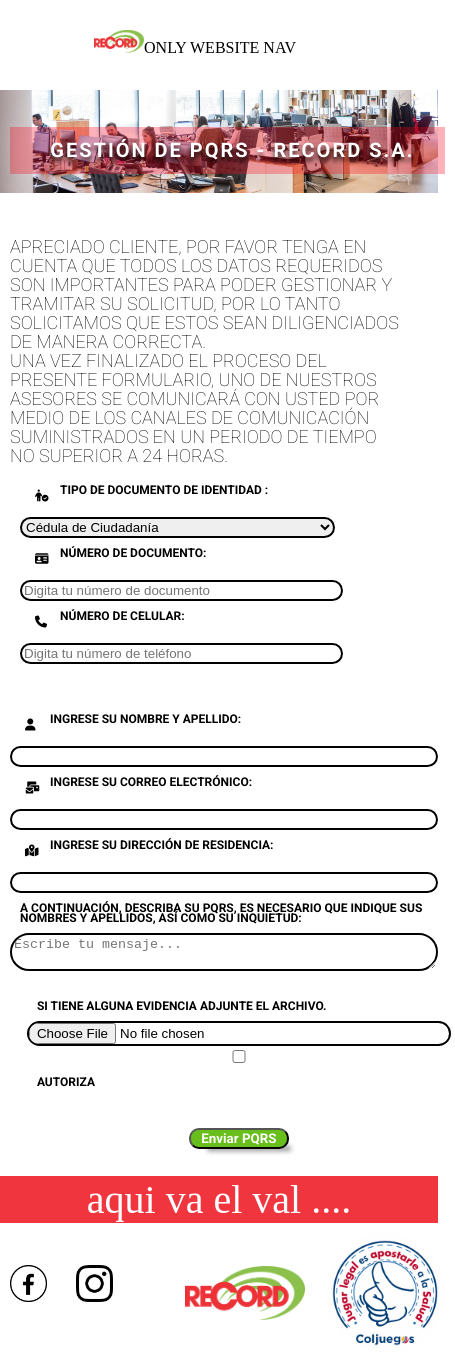
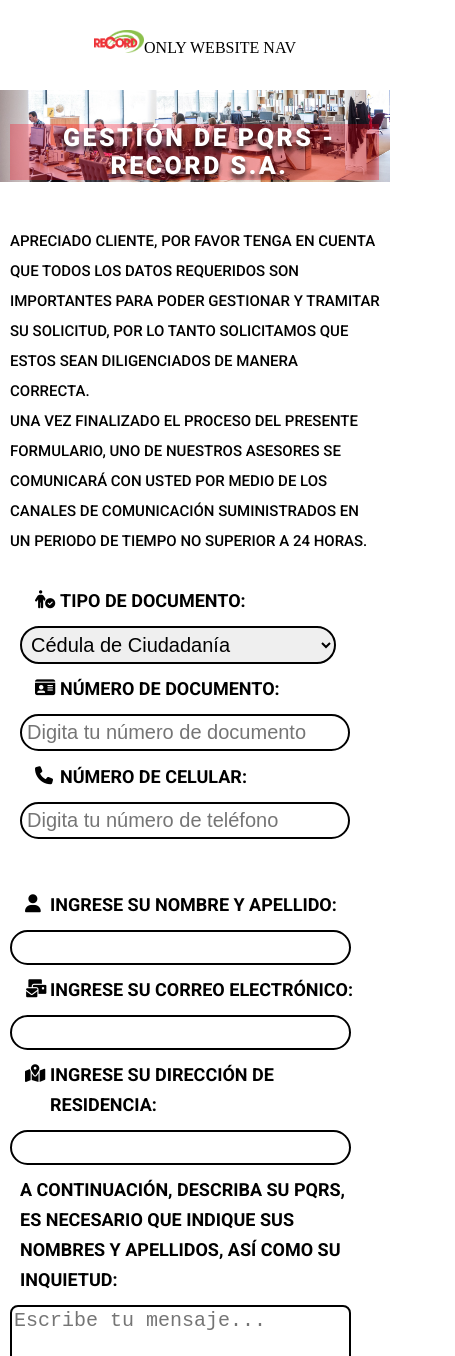
Before and after one commit to deyes19/PRACTICASHTML, a plain HTML site: page PQR/index.html in a window 390 px wide. Shown: the top 1356 px of the page, 455 px wide, since content can reach past the window. Drawn offline with Linux system fonts and the light colour scheme.

Commit message:
Finalizado el maquetado arreglado

```diff
--- a/PQR/css/style.css
+++ b/PQR/css/style.css
@@ -14,26 +14,8 @@
     margin: 0;
     background-color:rgba(255, 255, 255, 5)
 }
-.sidebar {
-    width: 20%;
-    height:100%;
-    background-color: rgba(240, 53, 63, 1.0)
-
-}
-
-.container{
-    display: flex;
-    width: 100%;
-    height: 1200px;
-    background-color: gray;
-}
-.container .main{
-    width:80%;
-    height:1200px;
-    background-color:white;
-}
 .main .articulo h1{
-    width: 97%;
+    width: 92%;
     margin-top:40px;
     padding:0 0 0 10px;
     font-family: 'Roboto';
@@ -51,9 +33,9 @@
     color: #FFFFFF;
 }
 .main .articulo p{
-    width: 90%;
+    width: 95%;
     margin-top:40px;
-    padding:0 0 10px 10px;
+    padding:0 10px 10px 10px;
 
 }
 
@@ -66,11 +48,11 @@
 .documentos {
     display: grid;
     grid-template-columns: 1fr 1fr 1fr;
-    grid-template-rows: 1fr 1fr;
+    grid-template-rows: 1fr 0 0 0;
     justify-content: space-between;
     padding: 0 0 0 20px;
 
-    width: 90%;
+    width: 95%;
     height: auto;
     background-color:rgb(255, 255, 255);
 }
@@ -80,7 +62,7 @@
 
 }
 .datos{
-    width: 90%;
+    width: 95%;
     height: auto;
     margin-top:40px;
     padding:0 0 20px 10px;
@@ -90,7 +72,7 @@
 
 }
 .subir{
-    width: 90%;
+    width: 95%;
     margin: 40px 0 0;
     padding:0 0 20px 10px;
     display: grid;
@@ -127,16 +109,18 @@ p{
     font-family: 'Roboto';
     font-style: normal;
     font-weight: 90;
-    font-size: 18px;
-    line-height: 19px;
+    font-size: 25px;
+    line-height: 30px;
     text-transform: uppercase;
     color: #000000;
+    padding: 10px 10px 20px 10px;
+    margin-bottom: 10px;
 }
 label{
     font-family: 'Roboto';
     font-style: normal;
     font-weight: 700;
-    font-size: 14px;
+    font-size: 18px;
     line-height: 10px;
     text-transform: uppercase;
     padding: 10px 10px 10px 10px;
@@ -156,13 +140,12 @@ h1{
     text-shadow: 0px 4px 4px rgba(0, 0, 0, 0.25), 0px 4px 4px rgba(0, 0, 0, 0.25), 0px 4px 4px rgba(0, 0, 0, 0.25), 0px 4px 4px rgba(0, 0, 0, 0.25);
 }
 
-
 .red1{
     display: grid;
     align-items: center;
     background-color: rgba(240, 53, 63, 1.0);
     color: rgb(255, 255, 255);
-    width: 100%;
+    width: 95%;
     font-size: 40px;
     text-align: center;
 }
@@ -228,13 +211,12 @@ h1{
 }
 
 .certif{
-    width: 100%;
     display: flex;
     justify-content: center;
     align-items: center;
 
 
-    width: 100%;
+    width: 95%;
     height: auto;
     background-color:rgb(255, 255, 255);
 }
@@ -243,13 +225,18 @@ h1{
     -moz-border-radius: 98px 98px 98px 98px;
     -webkit-border-radius: 98px 98px 98px 98px;
     border: 2px solid black;
-    width: 80%;
+    width: 60%;
+    justify-content: center;
+    align-items: center;
+    font-size: 20px;
+    padding: 5px;
 }
 .datos input{
     border-radius: 98px 98px 98px 98px;
     -moz-border-radius: 98px 98px 98px 98px;
     -webkit-border-radius: 98px 98px 98px 98px;
     border: 2px solid black;
+    font-size: 25px;
 }
 .evidencia input{
     border-radius: 98px 98px 98px 98px;
@@ -270,13 +257,19 @@ select {
 
 
 textarea {
-    border-radius: 98px 98px 98px 98px;
-    -moz-border-radius: 98px 98px 98px 98px;
-    -webkit-border-radius: 98px 98px 98px 98px;
+    border-radius: 8px 8px 8px 8px;
+    -moz-border-radius: 8px 8px 8px 8px;
+    -webkit-border-radius: 8px 8px 8px 8px;
     border: 2px solid black;
+    font-size: 20px;
+    float: left;
+    width: 100%;
+    min-height: 75px;
+    outline: none;
+    resize: none;
 }
 
-button{
+.button{
     --webkit-box-shadow: 10px 10px 5px -8px rgba(0,0,0,0.43);
 -moz-box-shadow: 10px 10px 5px -8px rgba(0,0,0,0.43);
 box-shadow: 10px 10px 5px -8px rgba(0,0,0,0.43);
@@ -319,6 +312,8 @@ li{
 
 }
 
+
+
 @media (max-width: 980px){
 
 .container{
@@ -336,42 +331,48 @@ li{
     height: auto;
     background-color:rgb(255, 255, 255);
 }
+.doc1{
+    width: 90%;
+}
 label{
     display: flex;
     font-family: 'Roboto';
     font-style: normal;
     font-weight: 700;
-    font-size: 12px;
-    line-height: 10px;
+    font-size: 18x;
+    line-height: 30px;
     text-transform: uppercase;
-    padding: 10px 10px 10px 10px;
+
+    width: 90%;
 }
 .main .articulo h1{
-    width: 97%;
-    margin: 0;
-    margin-top:40px;
-    font-family: 'Roboto';
+    font-size: 25px;
+    letter-spacing: 0,1em;
+    line-height: 28px;
+
+}
+textarea{
+    width: 90%;
+}
+p{
+    font-family: 'Roboto', sans-serif;
     font-style: normal;
-    font-weight: 900;
-    font-size: 20px;
-    line-height: 47px;
-    /* identical to box height */
-
-    text-align: center;
-    letter-spacing: 0.1em;
+    font-weight: 500;
+    font-size: 15px;
+    line-height: 30px;
     text-transform: uppercase;
-    background-color: rgba(255, 0, 23, 0.30);
-
-    color: #FFFFFF;
+    color: #000000;
+    padding: 10px 10px 20px 10px;
+    margin-bottom: 10px;
 
 }
 
 input {
-    width: 420px;
     border-radius: 98px 98px 98px 98px;
     -moz-border-radius: 98px 98px 98px 98px;
     -webkit-border-radius: 98px 98px 98px 98px;
     border: 2px solid black;
+    width: 90%;
 }
 .red2{
     display: grid;
@@ -438,3 +439,13 @@ input {
 }
 
 }
+
+@media (max-width: 366px){
+    .main .articulo h1{
+        font-size: 11px;
+        letter-spacing: 0,05em;
+        line-height: 20px;
+
+
+        }
+    }
--- a/PQR/Untitled-1.html
+++ b/PQR/index.html
@@ -8,9 +8,13 @@
     <link rel="stylesheet" href="css/style.css">
     <link rel="preconnect" href="https://fonts.googleapis.com">
     <link rel="preconnect" href="https://fonts.gstatic.com" crossorigin>
+    <!-- CSS only -->
     <link href="https://fonts.googleapis.com/css2?family=Roboto:ital,wght@0,100;0,300;0,400;0,500;0,700;1,100;1,300;1,400&display=swap" rel="stylesheet">
+    <link rel="preconnect" href="https://fonts.googleapis.com">
+    <link rel="preconnect" href="https://fonts.gstatic.com" crossorigin>
+    <link href="https://fonts.googleapis.com/css2?family=Roboto:ital,wght@0,100;0,300;0,400;0,500;0,700;0,900;1,100;1,300;1,400;1,500;1,700;1,900&display=swap" rel="stylesheet">
     <script src="https://kit.fontawesome.com/0fe00eecf7.js" crossorigin="anonymous"></script>
-    <title>RECORD PQRS</title>
+ <title>RECORD PQRS</title>
 </head>
 
 <body>
@@ -20,10 +24,6 @@
             <li><img src="./img/logo_pie_record.png" width="50px">ONLY WEBSITE NAV</li>
         </ul>
     </nav>
-
-    <div class="container">
-
-
 
 
         <main class="main">
@@ -40,11 +40,11 @@
                 <div class="documentos">
                     <section class="section1">
 
-                        <label><i class="fa-solid fa-person-circle-check icons"></i>Tipo de documento de identidad :</label>
+                        <label><i class="fa-solid fa-person-circle-check icons"></i>Tipo de documento:</label>
                                 <select class="doc1">
-                                <option >Cédula de Ciudadanía</option>
-                                <option >Cédula de extranjería</option>
-                                <option >Tarjeta de identidad</option>
+                                    <option >Cédula de Ciudadanía</option>
+                                    <option >Cédula de extranjería</option>
+                                    <option >Tarjeta de identidad</option>
                                 </select>
 
                     </section>
@@ -77,7 +77,7 @@
                     </label>
 
 
-                    <textarea name="mensaje" placeholder="Escribe tu mensaje..."></textarea>
+                    <textarea name="mensaje"  placeholder="Escribe tu mensaje..." required></textarea>
 
 
 
@@ -91,76 +91,14 @@
 
                     <div class="autoriz"><input type="checkbox" name="autoriza"><label>Autoriza</label></div>
 
-                    <div class="enviar"><button class="boton" type="button">Enviar PQRS</button></div>
+                    <div class="enviar"><input type="button" class="boton" value="Enviar PQRS"> </div>
 
                 </div>
             </form>
-            <footer>
-                <section class="red1">
-
-
-                    <div class="val">aqui va el val ....</div>
-
-                </section>
-
-            <div class="pie">
-
-                <section class="red2">
-
-                    <li><img class="cer1" src="./img/face.png"><a href="facebook"></a></li>
-                    <li><img class="cer1" src="./img/instagram.png"><a href="instagram"></a></li>
-                    <li><img class="cer1" src="./img/twitter.png"><a href="twitter"></a></li>
-                    <li><img class="cer1" src="./img/YouTube.png"><a href="youtube"></a></li>
-
-
-
-                </section>
-
-                <section class="certif">
-
-                    <li><img class="cer2" src="./img/logo_pie_record.png"></li>
-                    <li><img class="cer2" src="./img/jugar-legal.png"></li>
-                    <li><img class="cer2" src="./img/autoriza-coljuegos.png"></li>
-                    <li><img class="cer2" src="./img/certificacion.png"></li>
-
-                </section>
-
-            </div>
-
-                    <div class="der">
-                        Red de Servicios de Córdoba S.A. © Copyright xxxx | Todos los Derechos Reservados.
-                    </div>
-            </footer>
 
 
         </main>
 
-        <div class="sidebar">
-
-           <div class="info">Contactarte con ReCord es muy fácil.
-
-            Diligencia el formulario y pronto te responderemos. También, puedes
-
-            acercarte a nuestras oficinas en la Calle 32 # 2-08 Centro, Montería – Córdoba
-
-            o llamarnos al Teléfono (604) 7916400 Ext: 222.
-            </div>
-
-
-            <div class="publicidad">
-
-             ESPACIO PUBLICITARIO
-
-            </div>
-
-
-
-        </div>
-
-
-
-    </div>
-
 </body>
 
 </html>
--- a/PQR/styles.css
+++ /dev/null
@@ -1,85 +0,0 @@
-@import url:  ("https://fonts.googleapis.com/css2?family=Roboto:wght@500&display=swap");
-
-*{
-  box-sizing: border-box;
-  margin: 0;
-  padding: 0;
-}
-html{
-  height: 100%;
-
-}
-
-body {
-  margin:0;
-  min-height: 100%;
-  font-family: Roboto;
-  font-size: 1.2rem;
-}
-.grid-container>*{
-  box-shadow: -1px 1px 7px 0px rgba(0, 0, 0, 1.0);
-  border-radius: 4px;
-  padding: 10px;
-  display: grid;
-  gap: 10 px;
-  text-align: center;
-  grid-template-areas:
-  "navbar"
-  "header"
-  "formulario"
-
-
-}
-.encabez{
-  width: 100%;
-  border-radius: 51px 51px 51px 51px;
-  -moz-border-radius: 51px 51px 51px 51px;
-  -webkit-border-radius: 51px 51px 51px 51px;
-  border: 0px solid #000000;
-}
-
-.header{
-  grid-area: header;
-}
-.email{
-  grid-area: email;
-}
-
-
-.grid-container .formulario .documentos>*{
-  box-shadow: -1px 1px 7px 0px rgba(0, 0, 0, 1.0);
-  border-radius: 4px;
-  padding: 10px;
-  display: grid;
-  gap: 10 px;
-  text-align: center;
-  width: 100%;
-  grid-template-areas:
-  "tipo numero_doc numtel";
-
-
-}
-
-.documentos{
-  width: 100%;
-}
-
-
-.formulario{
-grid-area: formulario;
-}
-.tipo{
-  grid-area: tipo;
-  background-color: blue;
-
-}
-
-.numero_doc{
-  grid-area: numero_doc;
-  background-color: green;
-
-}
-.numtel{
-  grid-area: numtel;
-  background-color: grey;
-}
```
Also changed, not shown: 1 other file.
